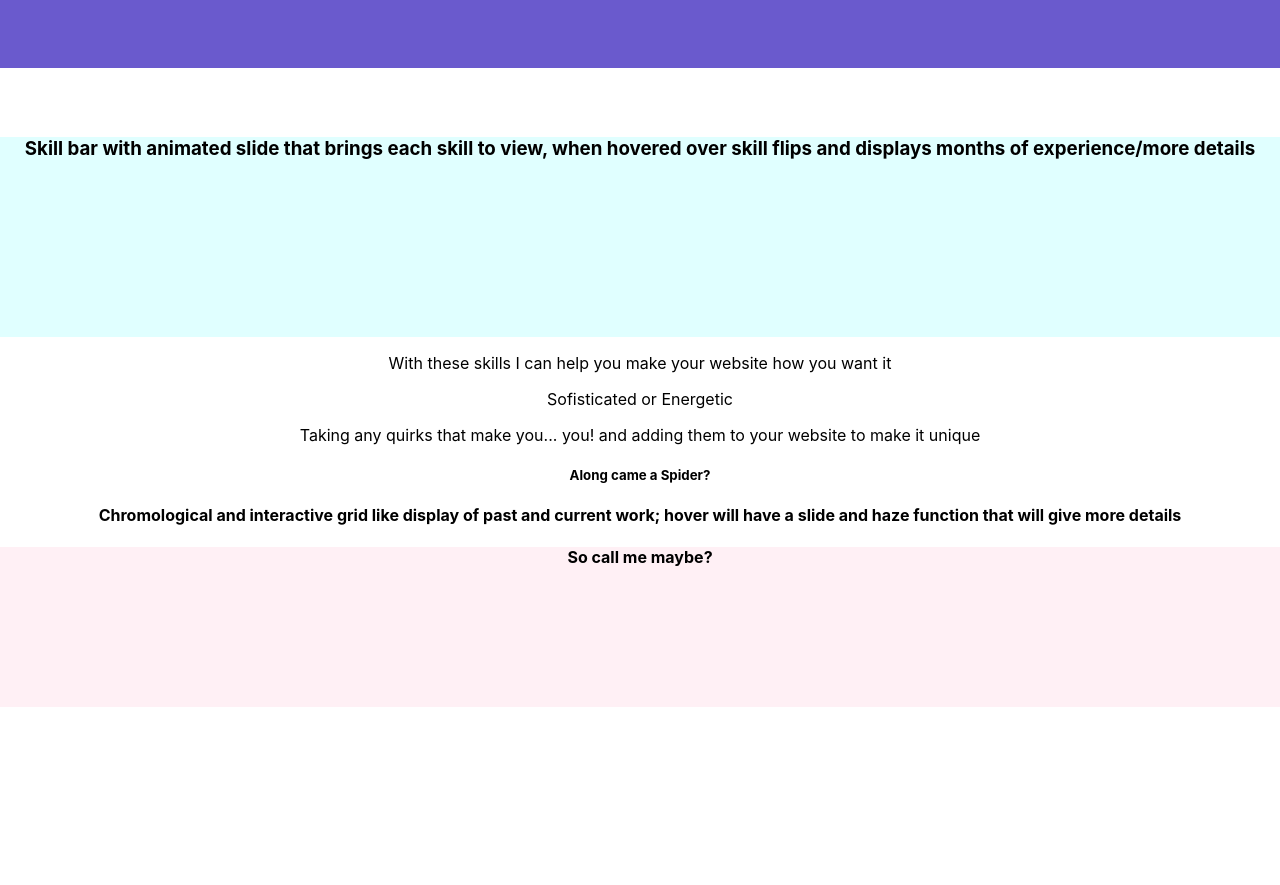
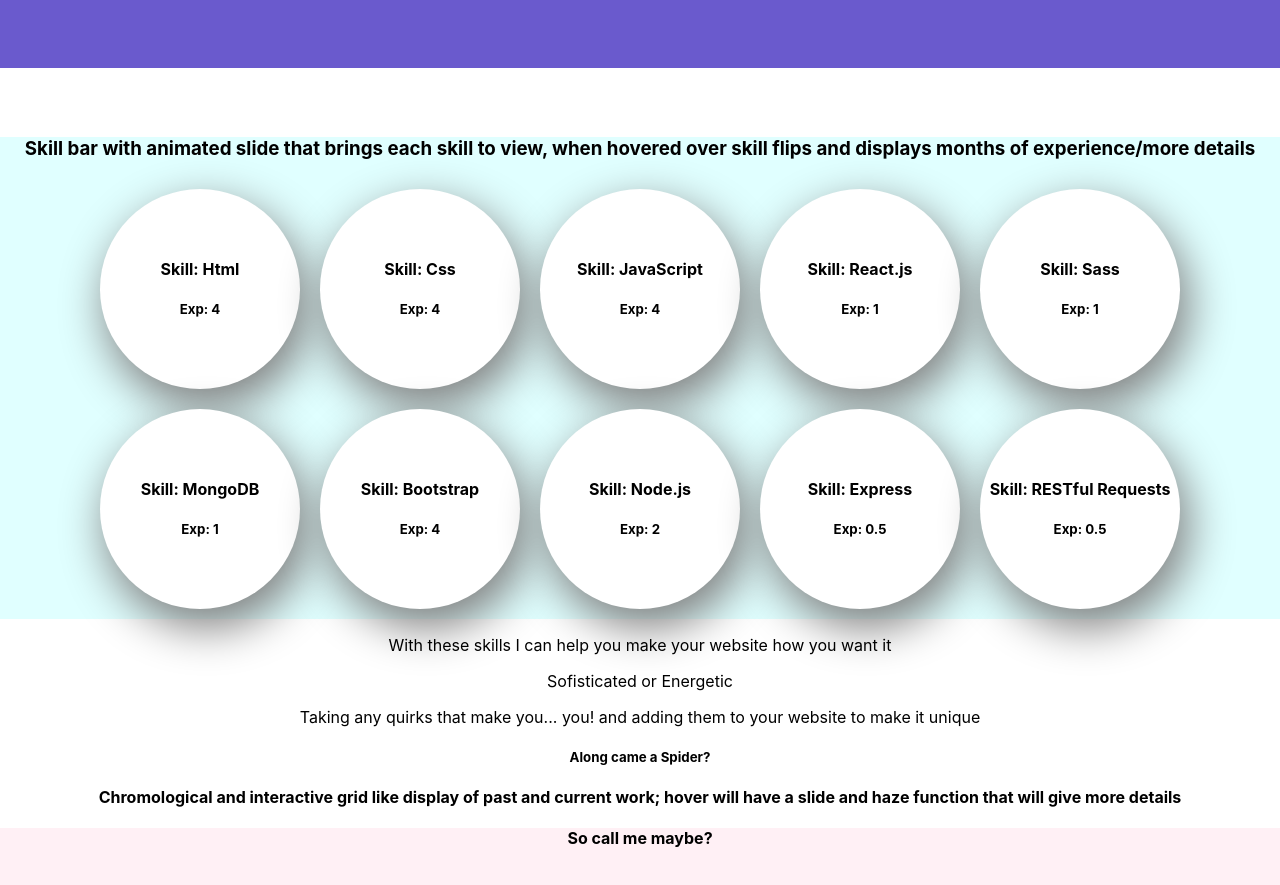
Before and after one commit to StanleyE/Portfolio-React, a React (Create React App) app: page / in a window 1280 px wide. Shown: the part 980-1865 px from the top of the page. Before the commit the page ends 1687 px from the top, so only its background shows below. Built offline with nearby package versions, Linux system fonts and the light colour scheme.

Commit message:
Added skills and skills state

```diff
--- a/src/App.css
+++ b/src/App.css
@@ -27,8 +27,26 @@
 
 .skillsMain {
   background-color:lightcyan;
-  height: 25vh;
+  /* height: 25vh; */
   margin-top: 69px;
+}
+
+.power {
+  position: relative;
+}
+
+.superPower {
+  background-color: white;
+  height: 200px;
+  width: 200px;
+  border-radius: 50%;
+  display: inline-block;
+  margin: 10px;
+  box-shadow: 7px 17px 45px 2px grey;
+}
+
+.superPower h4 {
+  padding-top:49px;
 }
 
 
--- a/src/App.js
+++ b/src/App.js
@@ -3,12 +3,63 @@ import logo from './logo.svg';
 import './App.css';
 import VideoHeader from './components/VideoHeader';
 import About from './components/About';
-import Skills from './components/Skills';
+import Skills from './components/skill/Skills';
 import ProjectBoard from './components/ProjectBoard';
 import Contact from './components/Contact';
 
 
 class App extends Component {
+  constructor(){
+    super();
+
+    this.state = {
+      skills: [
+        {
+          skill: 'Html',
+          time: 4
+        },
+        {
+          skill: 'Css',
+          time: 4
+        },
+        {
+          skill: 'JavaScript',
+          time: 4
+        },
+        {
+          skill: 'React.js',
+          time: 1
+        },
+        {
+          skill: 'Sass',
+          time: 1
+        },
+        {
+          skill: 'MongoDB',
+          time: 1
+        },
+        {
+          skill: 'Bootstrap',
+          time: 4
+        },
+        {
+          skill: 'Node.js',
+          time: 2
+        },
+        {
+          skill: 'Express',
+          time: 0.5
+        },
+        {
+          skill: 'RESTful Requests',
+          time: 0.5
+        }
+      ]
+    };
+  }
+
+
+
   render() {
     return (
       <div className="App">
@@ -19,7 +70,7 @@ class App extends Component {
           <p>Needs to have an alert/modal that takes the persons name(Maybe color even) and personalizes the site to them</p>
           <p>Also need to make it have a daytime and nighttime css that is based of user time zone but also has a button on top corner tha they can manually adjust</p>
           <About />
-          <Skills />
+          <Skills skills = {this.state.skills} />
           <p>With these skills I can help you make your website how you want it</p>
           {/* moving dives to create a fake website */}
           <p>Sofisticated or Energetic</p>
--- a/src/components/Skills.js
+++ /dev/null
@@ -1,13 +0,0 @@
-import React, { Component } from 'react';
-
-class Skills extends Component {
-    render() {
-        return (
-            <div className="skillsMain">
-                <h3>Skill bar with animated slide that brings each skill to view, when hovered over skill flips and displays months of experience/more details</h3>
-            </div>
-        );
-    }
-}
-
-export default Skills;
--- /dev/null
+++ b/src/components/skill/Skill.js
@@ -0,0 +1,14 @@
+import React, { Component } from 'react';
+
+class Skill extends Component {
+    render() {
+        return (
+            <div className = "superPower">
+                <h4>Skill: {this.props.skill}</h4>
+                <h5>Exp: {this.props.time}</h5>
+            </div>
+        );
+    }
+}
+
+export default Skill;
--- /dev/null
+++ b/src/components/skill/Skills.js
@@ -0,0 +1,23 @@
+import React, { Component } from 'react';
+import Skill from './Skill';
+
+class Skills extends Component {
+    render() {
+        let superPowers = [];
+        for (let s = 0; s < this.props.skills.length; s++) {
+            let power = this.props.skills[s];
+            superPowers.push( < Skill skill={power.skill} time={power.time} /> );
+
+        }
+        return (
+            <div className="skillsMain">
+                <h3>Skill bar with animated slide that brings each skill to view, when hovered over skill flips and displays months of experience/more details</h3>
+                <div className = "powers">
+                    {superPowers}
+                </div>
+            </div>
+        );
+    }
+}
+
+export default Skills;
```
